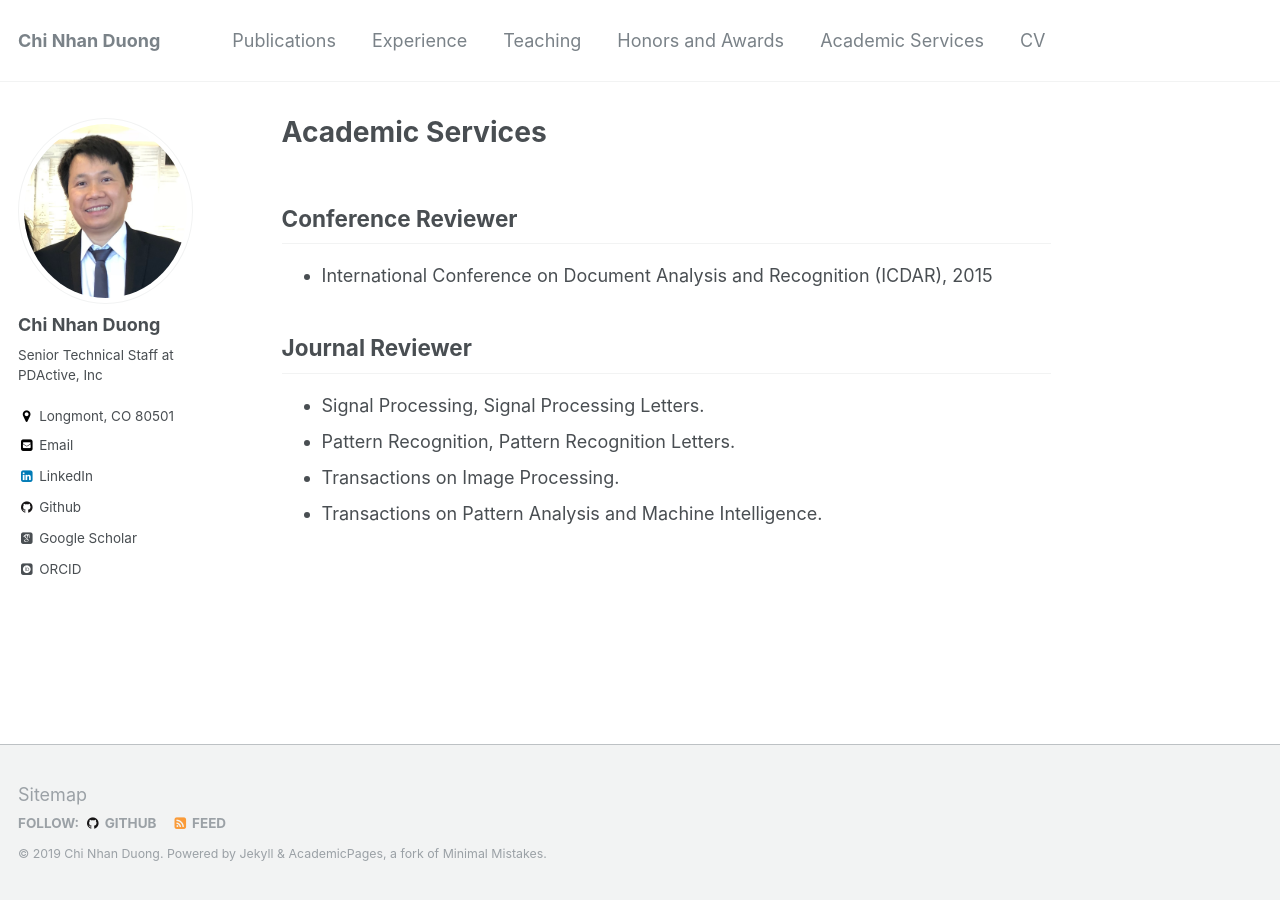
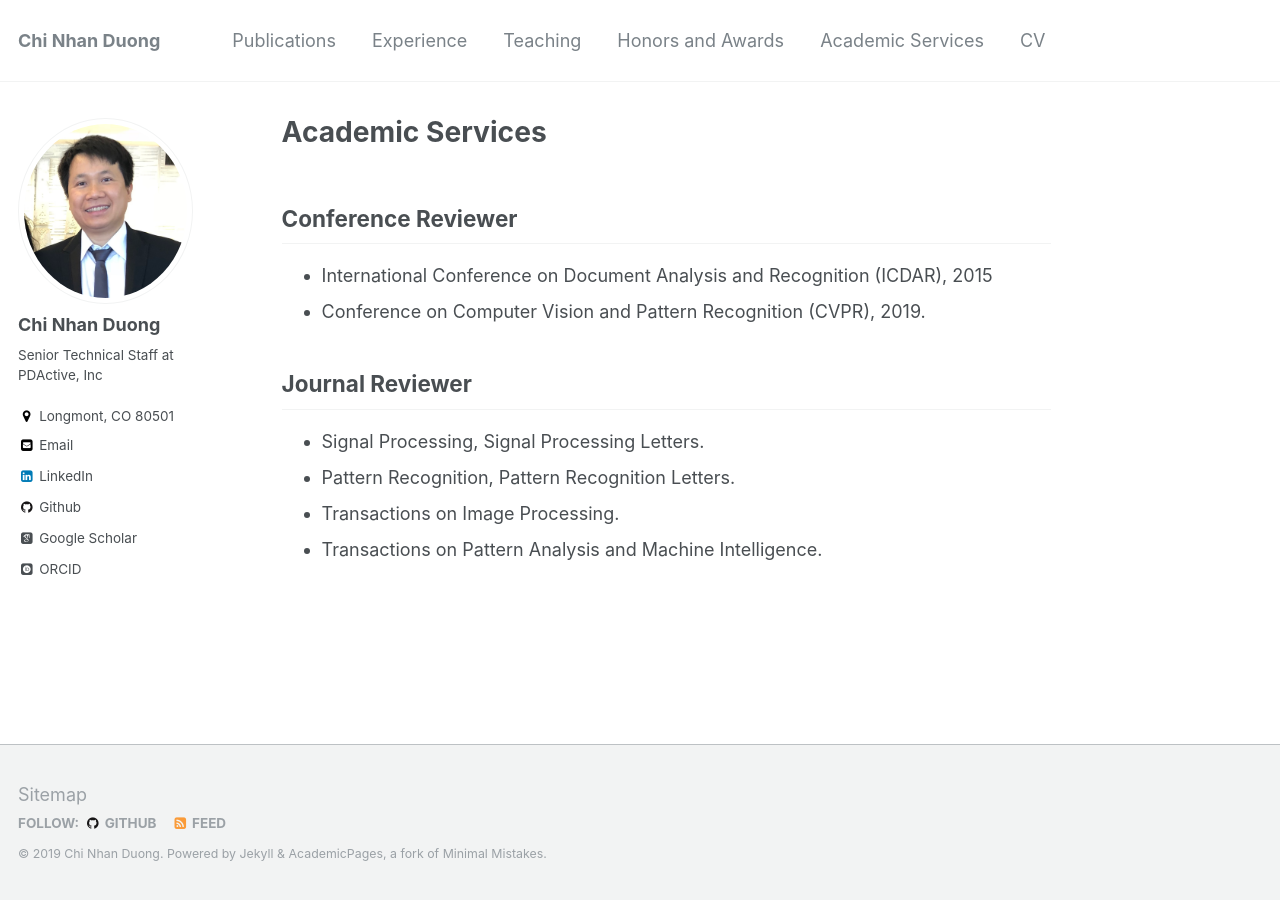
Before and after one commit to dcnhan/dcnhan.github.io, a Jekyll site: the page built from _pages/academic_services.md, in a window 1280 px wide. Built offline with Jekyll 4.4.1, drawn with Linux system fonts in a browser that asks for light colours; some web fonts are replaced.

Commit message:
Build website

```diff
--- a/_pages/academic_services.md
+++ b/_pages/academic_services.md
@@ -6,6 +6,7 @@ author_profile: true
 
 ## Conference Reviewer
 * International Conference on Document Analysis and Recognition (ICDAR), 2015
+* Conference on Computer Vision and Pattern Recognition (CVPR), 2019.
 
 ## Journal Reviewer
 * Signal Processing, Signal Processing Letters.
```
